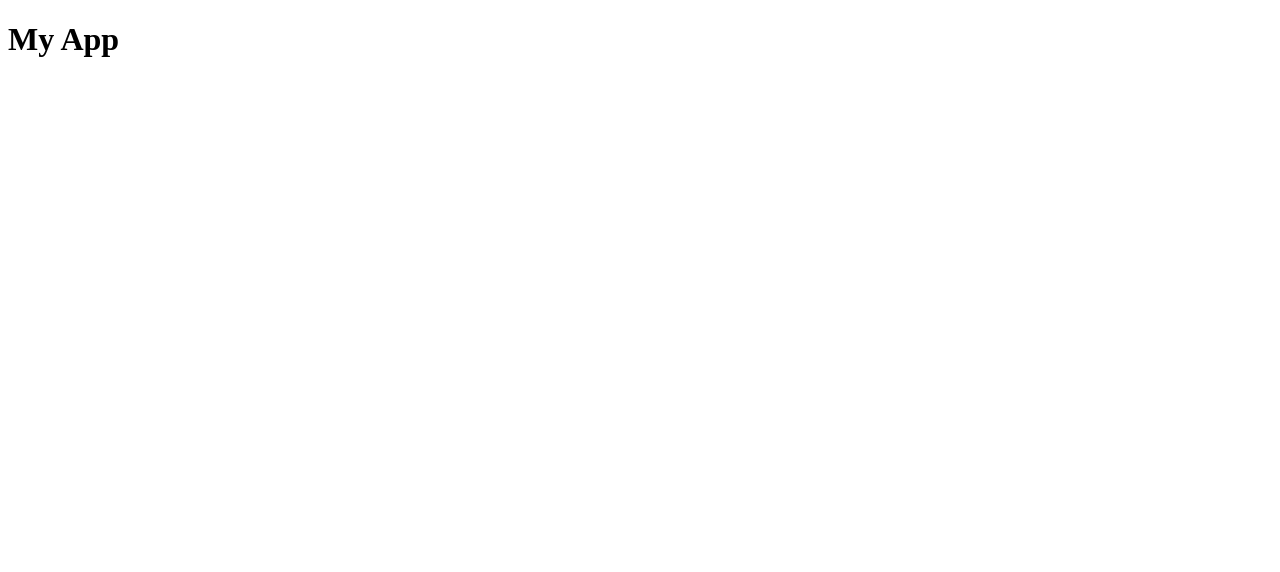
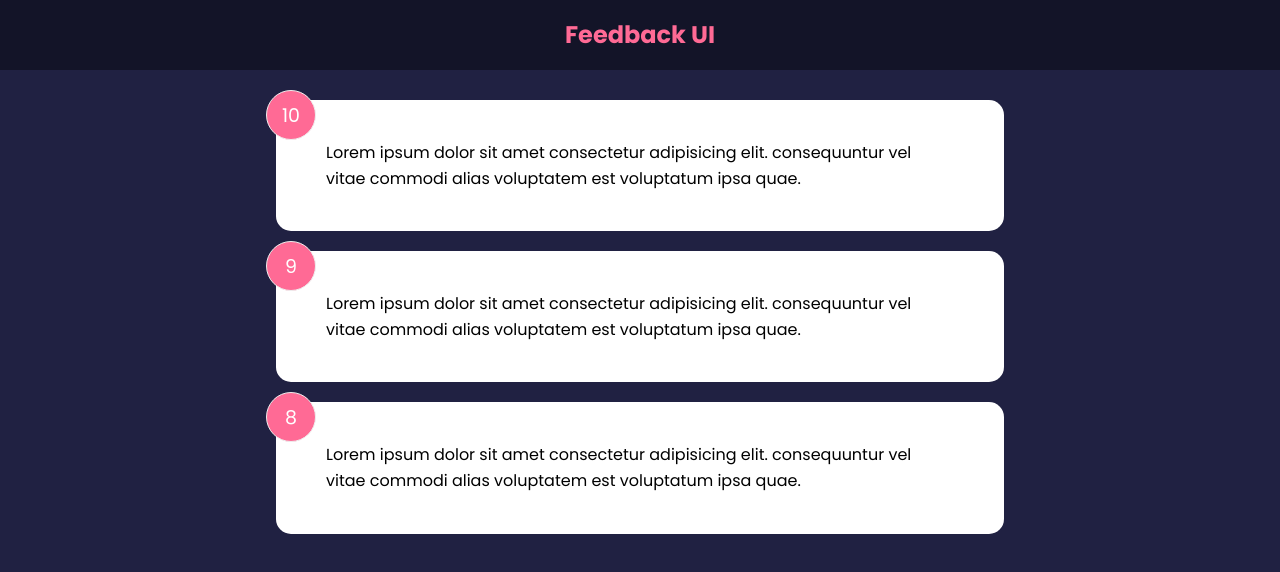
Before and after one commit to Musstah/ReactFrontToBack, a React (Create React App) app in the folder feedback-app/: page / in a window 1280 px wide. Shown: the top 572 px of the page. Built offline with nearby package versions, Linux system fonts and the light colour scheme.

Commit message:
Starting events

```diff
--- a/feedback-app/src/App.js
+++ b/feedback-app/src/App.js
@@ -1,8 +1,19 @@
+import { useState } from "react";
+import Header from "./components/Header";
+import FeedbackList from "./components/FeedbackList";
+import FeedbackData from "./data/FeedbackData";
+import Card from "./components/shared/Card";
+
 function App() {
+  const [feedback, setFeedback] = useState(FeedbackData);
+
   return (
-    <div className="container">
-      <h1>My App</h1>
-    </div>
+    <>
+      <Header />
+      <div className="container">
+        <FeedbackList feedback={feedback} />
+      </div>
+    </>
   );
 }
 
--- /dev/null
+++ b/feedback-app/src/components/FeedbackItem.jsx
@@ -0,0 +1,17 @@
+import PropTypes from "prop-types";
+import Card from "./shared/Card";
+
+function FeedbackItem({ item }) {
+  return (
+    <Card>
+      <div className="num-display">{item.rating}</div>
+      <div className="text-display">{item.text}</div>
+    </Card>
+  );
+}
+
+FeedbackItem.propTypes = {
+  item: PropTypes.object.isRequired,
+};
+
+export default FeedbackItem;
--- /dev/null
+++ b/feedback-app/src/components/FeedbackList.jsx
@@ -0,0 +1,27 @@
+import PropTypes from "prop-types";
+import FeedbackItem from "./FeedbackItem";
+
+function FeedbackList({ feedback }) {
+  if (!feedback || feedback.length === 0) {
+    return <p>No Feedback Yet</p>;
+  }
+  return (
+    <div className="feedback-list">
+      {feedback.map((item) => (
+        <FeedbackItem key={item.id} item={item} />
+      ))}
+    </div>
+  );
+}
+
+FeedbackList.propTypes = {
+  feedback: PropTypes.arrayOf(
+    PropTypes.shape({
+      id: PropTypes.number.isRequired,
+      text: PropTypes.string.isRequired,
+      rating: PropTypes.number.isRequired,
+    })
+  ),
+};
+
+export default FeedbackList;
--- /dev/null
+++ b/feedback-app/src/components/Header.jsx
@@ -0,0 +1,30 @@
+import PropTypes from "prop-types";
+
+function Header({ text, bgColor, textColor }) {
+  const headerStyles = {
+    backgroundColor: bgColor,
+    color: textColor,
+  };
+
+  return (
+    <header style={headerStyles}>
+      <div className="container">
+        <h2>{text}</h2>
+      </div>
+    </header>
+  );
+}
+
+Header.defaultProps = {
+  text: "Feedback UI",
+  bgColor: "rgba(0,0,0,0.4)",
+  textColor: "#ff6a95",
+};
+
+Header.propTypes = {
+  text: PropTypes.string,
+  bgColor: PropTypes.string,
+  textColor: PropTypes.string,
+};
+
+export default Header;
--- /dev/null
+++ b/feedback-app/src/components/shared/Card.jsx
@@ -0,0 +1,28 @@
+import PropTypes from "prop-types";
+
+function Card({ children, reverse }) {
+  //   return <div className={`card ${reverse && "reverse"}`}>{children}</div>;
+
+  return (
+    <div
+      className="card"
+      style={{
+        backgroundColor: reverse ? "rgba(0,0,0,0.4)" : "#fff",
+        color: reverse ? "#fff" : "#000",
+      }}
+    >
+      {children}
+    </div>
+  );
+}
+
+Card.defaultProps = {
+  reverse: false,
+};
+
+Card.propTypes = {
+  children: PropTypes.node.isRequired,
+  reverse: PropTypes.bool,
+};
+
+export default Card;
--- /dev/null
+++ b/feedback-app/src/data/FeedbackData.js
@@ -0,0 +1,19 @@
+const FeedbackData = [
+  {
+    id: 1,
+    rating: 10,
+    text: "Lorem ipsum dolor sit amet consectetur adipisicing elit. consequuntur vel vitae commodi alias voluptatem est voluptatum ipsa quae.",
+  },
+  {
+    id: 2,
+    rating: 9,
+    text: "Lorem ipsum dolor sit amet consectetur adipisicing elit. consequuntur vel vitae commodi alias voluptatem est voluptatum ipsa quae.",
+  },
+  {
+    id: 3,
+    rating: 8,
+    text: "Lorem ipsum dolor sit amet consectetur adipisicing elit. consequuntur vel vitae commodi alias voluptatem est voluptatum ipsa quae.",
+  },
+];
+
+export default FeedbackData;
--- a/feedback-app/src/index.css
+++ b/feedback-app/src/index.css
@@ -0,0 +1,230 @@
+@import url('https://fonts.googleapis.com/css2?family=Poppins:wght@400;600;700&display=swap');
+
+* {
+    box-sizing: border-box;
+    margin: 0;
+    padding: 0;
+}
+
+body {
+    font-family: 'Poppins', sans-serif;
+    background-color: #202142;
+    color: #fff;
+    line-height: 1.6;
+}
+
+ul {
+    list-style: none;
+}
+
+.container {
+    max-width: 768px;
+    margin: auto;
+    padding: 0 20px;
+}
+
+header {
+    height: 70px;
+    width: 100%;
+    display: flex;
+    justify-content: space-between;
+    align-items: center;
+    margin-bottom: 30px;
+}
+
+.card {
+    background-color: #fff;
+    color: #333;
+    border-radius: 15px;
+    padding: 40px 50px;
+    margin: 20px 0;
+    position: relative;
+}
+
+.card.reverse {
+    background-color: rgba(0, 0, 0, 0.4);
+    color: #fff;
+}
+
+.card h2 {
+    font-size: 22px;
+    font-weight: 600;
+    text-align: center;
+}
+
+.rating {
+    display: flex;
+    align-items: center;
+    justify-content: space-around;
+    margin: 30px 0 40px;
+}
+
+.rating li,
+.num-display {
+    position: relative;
+    background: #f4f4f4;
+    width: 50px;
+    height: 50px;
+    padding: 10px;
+    text-align: center;
+    border-radius: 50%;
+    font-size: 19px;
+    border: 1px #eee solid;
+    transition: 0.3s;
+}
+
+.rating li label {
+    position: absolute;
+    top: 50%;
+    left: 50%;
+    width: 50px;
+    height: 50px;
+    padding: 10px;
+    border-radius: 50%;
+    transform: translate(-50%, -50%);
+    cursor: pointer;
+}
+
+.rating li:hover,
+.num-display {
+    background: #ff6a95;
+    color: #fff;
+}
+
+[type='radio'] {
+    opacity: 0;
+}
+
+[type='radio']:checked~label {
+    background: #ff6a95;
+    color: #fff;
+}
+
+.input-group {
+    display: flex;
+    flex-direction: row;
+    border: 1px solid #ccc;
+    padding: 8px 10px;
+    border-radius: 8px;
+}
+
+input {
+    flex-grow: 2;
+    border: none;
+    font-size: 16px;
+}
+
+input:focus {
+    outline: none;
+}
+
+.feedback-stats {
+    color: #fff;
+    display: flex;
+    justify-content: space-between;
+    align-items: center;
+}
+
+.num-display {
+    position: absolute;
+    top: -10px;
+    left: -10px;
+}
+
+.close,
+.edit {
+    position: absolute;
+    top: 10px;
+    right: 20px;
+    cursor: pointer;
+    background: none;
+    border: none;
+}
+
+.edit {
+    right: 40px;
+}
+
+.btn {
+    color: #fff;
+    border: 0;
+    border-radius: 8px;
+    color: #fff;
+    width: 100px;
+    height: 40px;
+    cursor: pointer;
+}
+
+.btn-primary {
+    background-color: #202142;
+}
+
+.btn-secondary {
+    background: #ff6a95;
+}
+
+.btn:hover {
+    transform: scale(0.98);
+    opacity: 0.9;
+}
+
+.btn:disabled {
+    background-color: #cccccc;
+    color: #333;
+    cursor: auto;
+}
+
+.btn:disabled:hover {
+    transform: scale(1);
+    opacity: 1;
+}
+
+.message {
+    padding-top: 10px;
+    text-align: center;
+    color: rebeccapurple;
+}
+
+/* FIX: Remove position: absolute to keep about icon at the bottom of the
+ * document */
+.about-link {
+    display: flex;
+    justify-content: flex-end;
+}
+
+/* FIX: Remove position: absolute to keep about icon at the bottom of the
+ * document */
+.about-link a {
+    color: #fff;
+    cursor: pointer;
+}
+
+.about-link a:hover {
+    color: #ff6a95;
+}
+
+.about h1 {
+    margin-bottom: 20px;
+}
+
+.about p {
+    margin: 10px 0;
+}
+
+@media (max-width: 600px) {
+    .rating li {
+        margin: 10px 3px;
+    }
+
+    .rating {
+        display: flex;
+        align-items: center;
+        justify-content: center;
+        flex-wrap: wrap;
+        margin: 30px 0 40px;
+    }
+
+    .input-group input {
+        width: 80%;
+    }
+}
```
